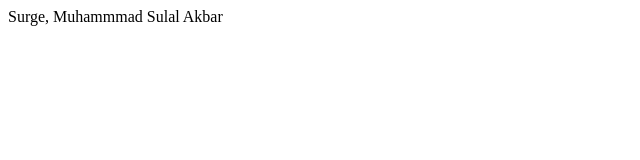
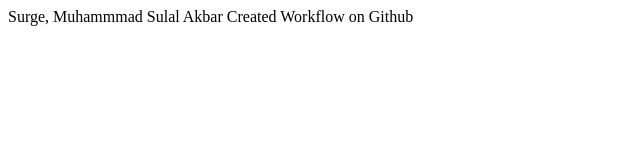
Before and after one commit to SulalAkbar/BootCamp2020, a plain HTML site: page index.html in a window 1280 px wide. Shown: the whole page, without its empty margins (0-640 px from the left). Drawn offline with Linux system fonts and the light colour scheme.

Commit message:
Created Workflow

```diff
--- a/index.html
+++ b/index.html
@@ -1,8 +1,8 @@
 <html>
-
-
 
 <p>
     Surge, Muhammmad Sulal Akbar
+
+    Created Workflow on Github
 </p>
 </html>
```
